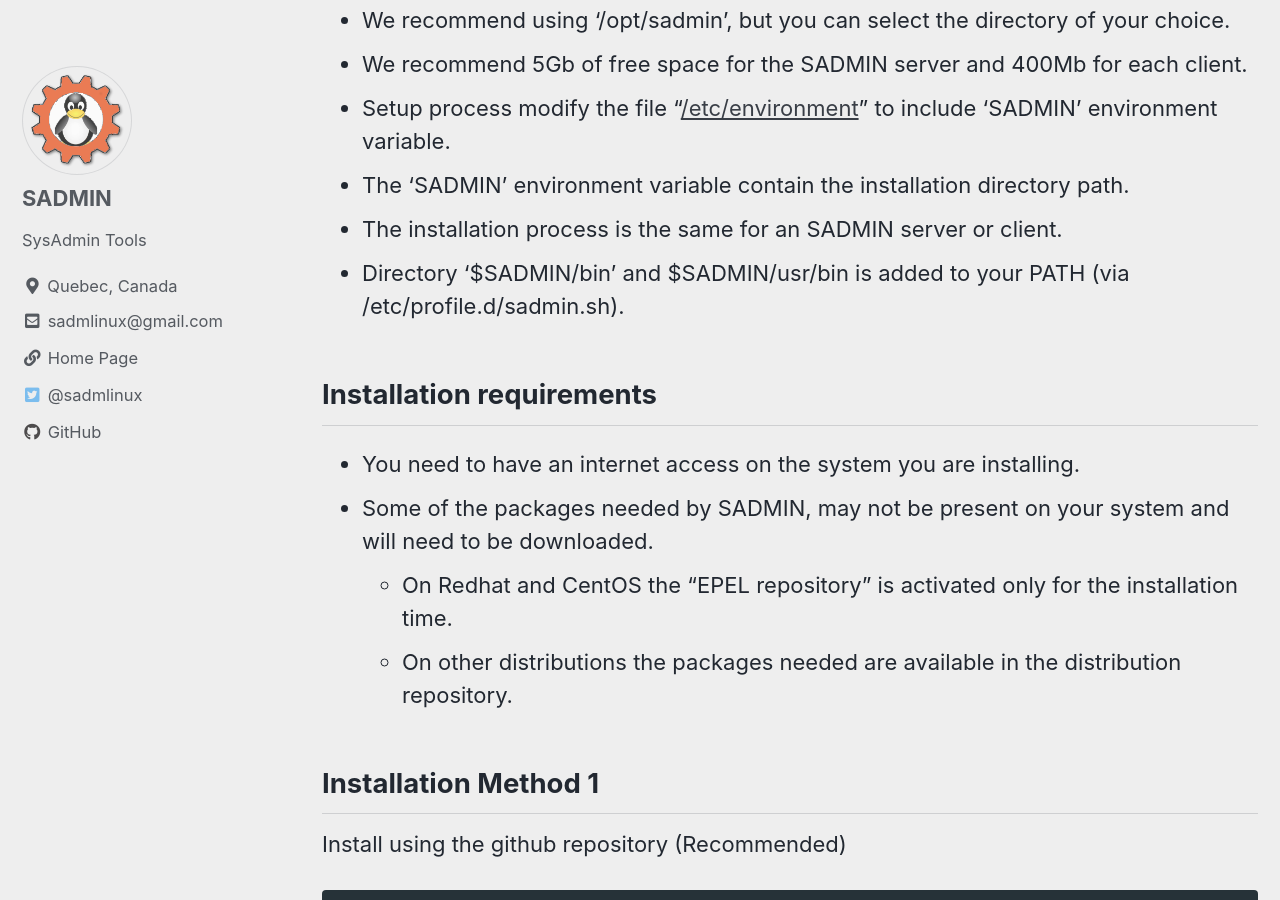
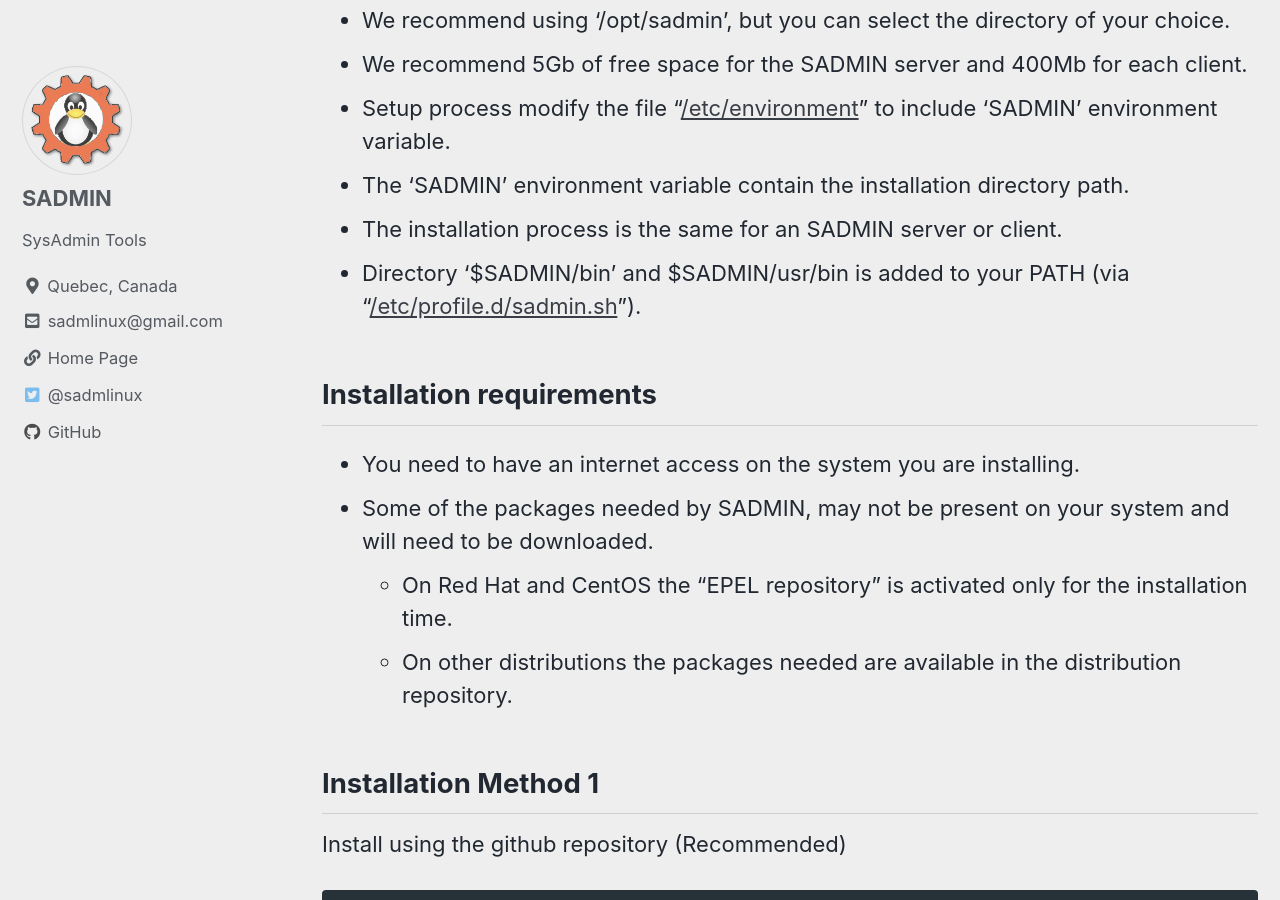
Before and after one commit to jadupl2/jadupl2.github.io, a Jekyll site: the page built from _pages/install.md, in a window 1280 px wide and 900 px high, scrolled down 414 px. Built offline with Jekyll 4.4.1, drawn with Linux system fonts in a browser that asks for light colours; cached includes are drawn as plain includes.

Commit message:
Modify install page link

```diff
--- a/_pages/install.md
+++ b/_pages/install.md
@@ -23,12 +23,12 @@ classes: wide
 - Setup process modify the file "[/etc/environment](/assets/img/files/etc_environment.png)" to include 'SADMIN' environment variable.
 - The 'SADMIN' environment variable contain the installation directory path.
 - The installation process is the same for an SADMIN server or client.
-- Directory '$SADMIN/bin' and $SADMIN/usr/bin is added to your PATH (via /etc/profile.d/sadmin.sh).
+- Directory '$SADMIN/bin' and $SADMIN/usr/bin is added to your PATH (via "[/etc/profile.d/sadmin.sh](/assets/img/files/etc_profile_d_sadmin_sh.png)").
 
 ## Installation requirements
 - You need to have an internet access on the system you are installing.
 - Some of the packages needed by SADMIN, may not be present on your system and will need to be downloaded.
-  - On Redhat and CentOS the "EPEL repository" is activated only for the installation time.
+  - On Red Hat and CentOS the "EPEL repository" is activated only for the installation time.
   - On other distributions the packages needed are available in the distribution repository.
 
 
```
Also changed, not shown: assets/img/files/etc_profile_d_sadmin_sh.png (added).
